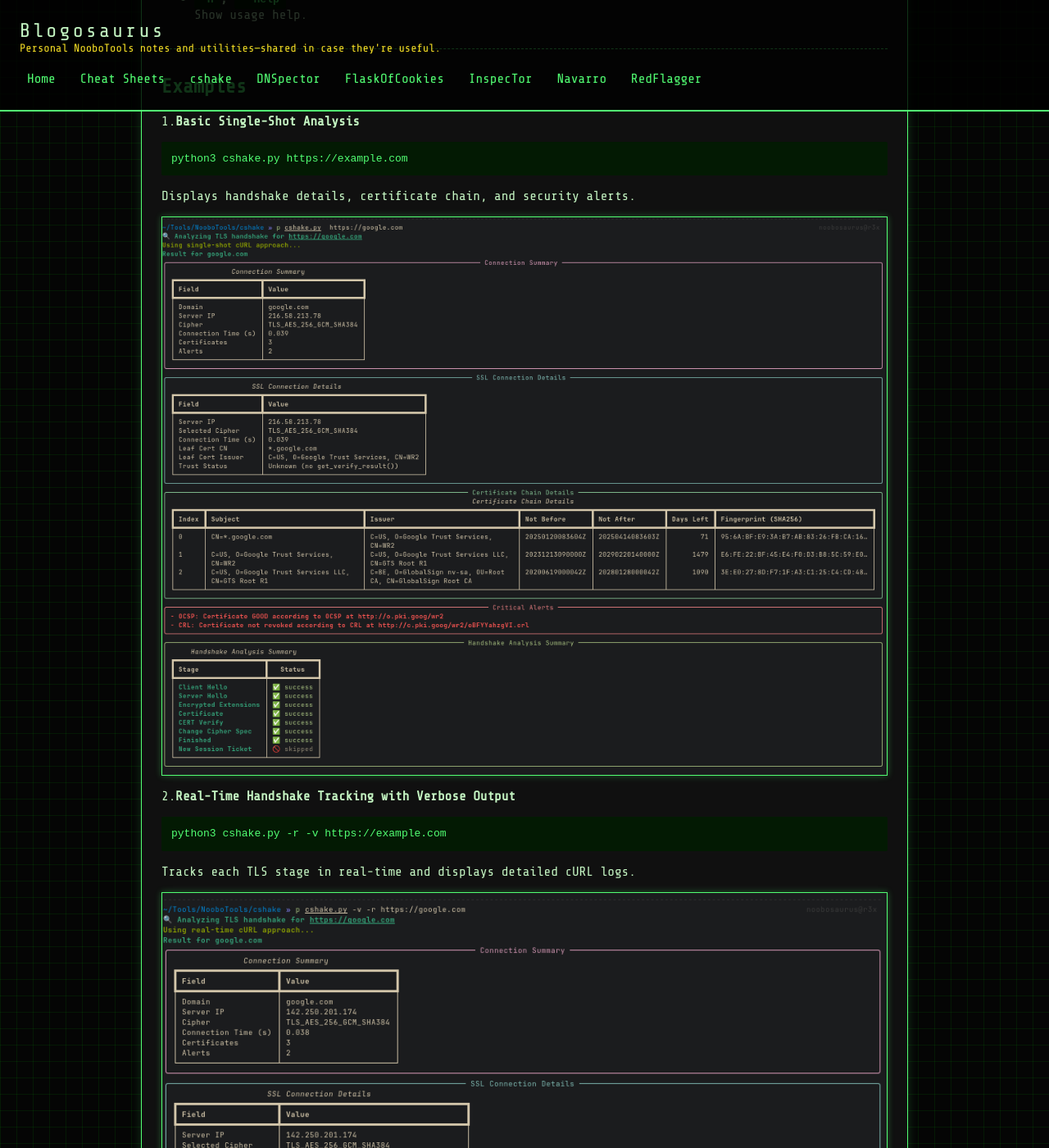
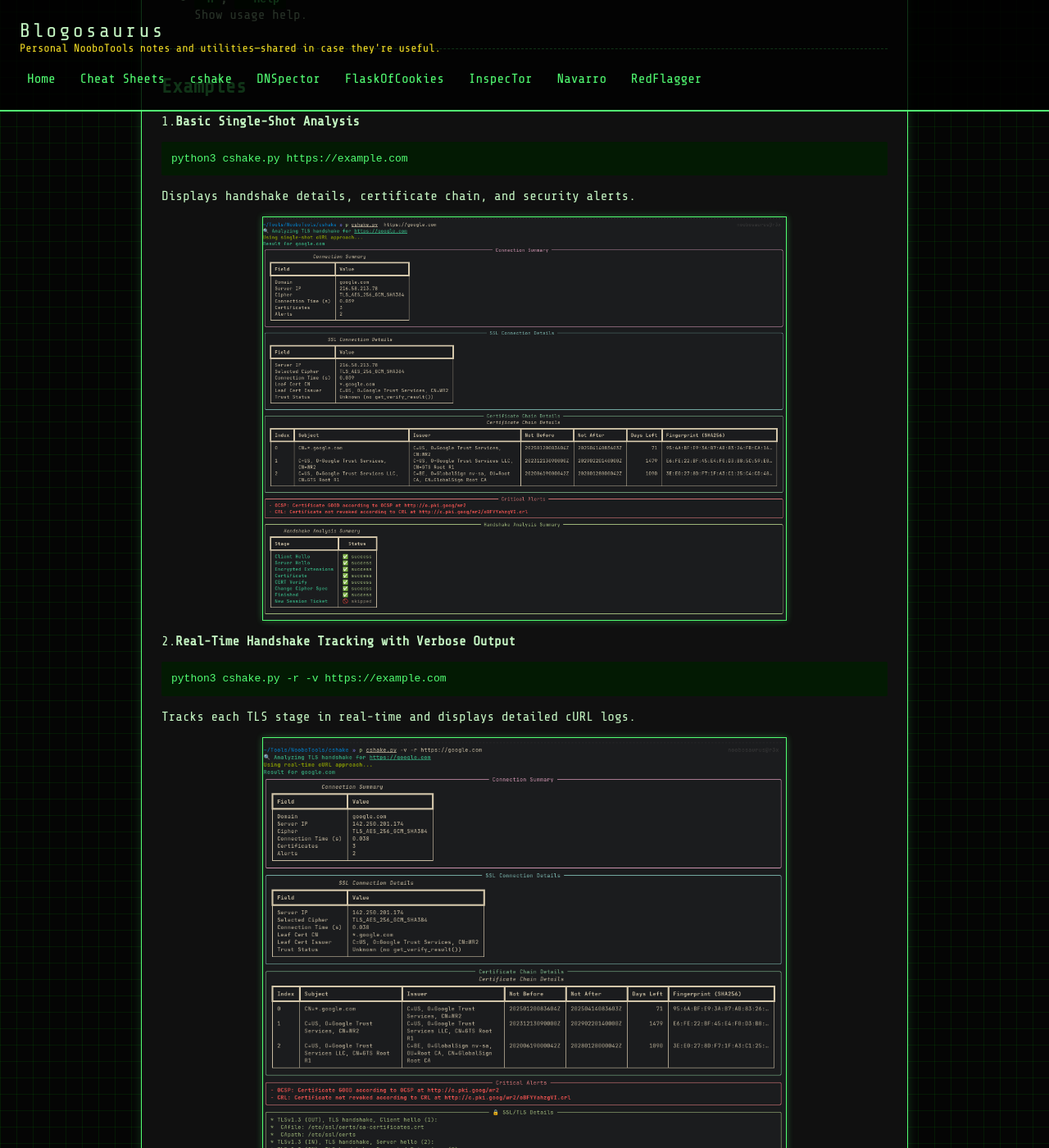
Before and after one commit to NoobosaurusBlog/Nooblogaurus, a Jekyll site: the page built from _tools/cshake.md, in a window 1280 px wide and 1400 px high, scrolled down 3926 px. Shown: the whole window at 82% size. Built offline with Jekyll 4.4.1, drawn with Linux system fonts in a browser that asks for light colours.

Commit message:
Clamp images to 640px for better layout

```diff
--- a/assets/css/main.css
+++ b/assets/css/main.css
@@ -186,7 +186,8 @@ img {
 }
 
 .panel img {
-  max-width: 100%;
+  max-width: min(100%, 640px);
+  width: 100%;
   height: auto;
   border: 1px solid var(--accent);
   box-shadow: 0 0 8px rgba(82, 255, 115, 0.3);
```
